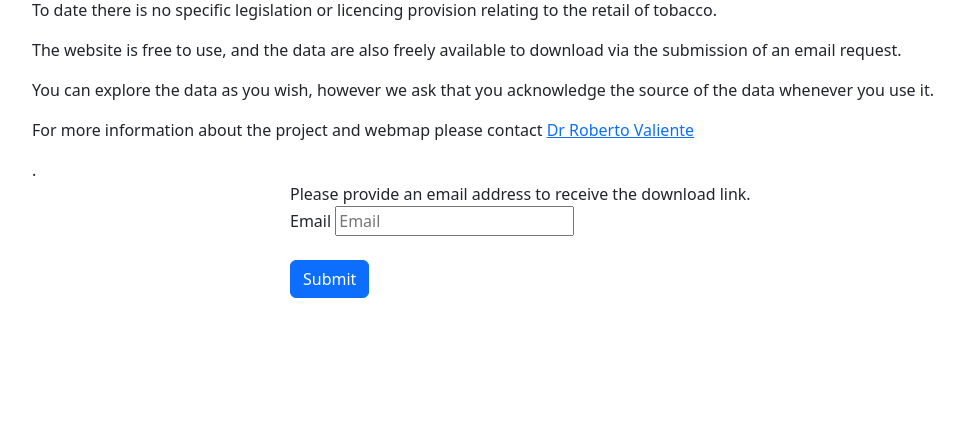
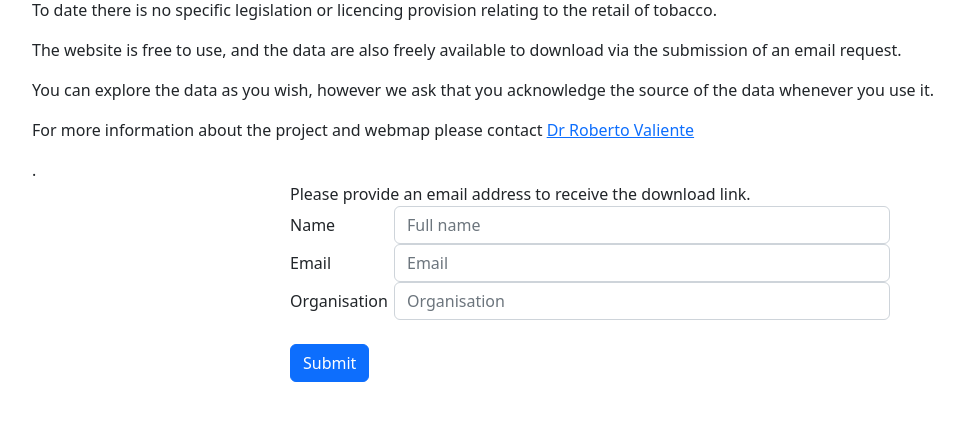
Before and after one commit to dawiedotcom/CRESHMap, a Flask app: page /download in a window 1280 px wide. Shown: the part 202-623 px from the top of the page, without its empty margins (50-1013 px from the left). Run offline with Flask 3, Linux system fonts and the light colour scheme; parts of the project's set-up code (start-up, migrations or seed data) failed here and were passed over.

Commit message:
Add name and organization for the download form

```diff
--- a/CRESHMap/email.py
+++ b/CRESHMap/email.py
@@ -2,7 +2,7 @@ import smtplib
 from email.message import EmailMessage
 
 email_message = '''
-Dear Cresh Map user,
+Dear {name},
 
 Thank you for your interest in the Cresh Map data set. You can download the data set by clicking on the link below:
 
@@ -12,9 +12,9 @@ Best regards
 www.creshmap.com
 '''
 
-def send_download_link(from_address, smtp_server, to_address, dl_hash, tldn):
+def send_download_link(from_address, smtp_server, name, to_address, dl_hash, tldn):
 
-    msg_text = email_message.format(dl_hash=dl_hash, tldn=tldn)
+    msg_text = email_message.format(dl_hash=dl_hash, tldn=tldn, name=name)
 
     msg = EmailMessage()
     msg.set_content(msg_text)
--- a/CRESHMap/models.py
+++ b/CRESHMap/models.py
@@ -97,3 +97,5 @@ class DownloadLink(db.Model):
     download_hash = db.Column(db.String())
     salt = db.Column(db.String())
     last_accessed = db.Column(db.DateTime())
+    organization = db.Column(db.String())
+    name = db.Column(db.String())
--- a/CRESHMap/routes.py
+++ b/CRESHMap/routes.py
@@ -158,13 +158,19 @@ def download():
                 navigation=menu_items(),
             )
 
+        if request.form['name'] == '':
+            flash("Please provide a full name.")
+            return render_template(
+                'download.html',
+                navigation=menu_items(),
+            )
+
         download_links = db.session.query(
             DownloadLink
         ).where(
             DownloadLink.email == request.form['email']
         ).all()
 
-        print(download_links)
         if download_links == []:
             # Create a new entry for this email address
             download_link = DownloadLink()
@@ -172,15 +178,23 @@ def download():
             download_link.download_hash = make_random_hash()
             download_link.last_accessed = datetime.datetime(1970, 1, 1)
 
+        else:
+            download_link = download_links[0]
+
+        if (not download_link.name == request.form or
+            not download_link.organization == request.organization):
+
+            download_link.name = request.form['name']
+            download_link.organization = request.form['organization']
+
             db.session.add(download_link)
             db.session.commit()
-        else:
-            download_link = download_links[0]
 
         if app.config['EMAIL_FROM_ADDR'] and app.config['EMAIL_SMTP_SERV']:
             send_download_link(
                 app.config['EMAIL_FROM_ADDR'],
                 app.config['EMAIL_SMTP_SERV'],
+                download_link.name,
                 download_link.email,
                 download_link.download_hash,
                 app.config['DOMAIN']
--- a/CRESHMap/templates/download.html
+++ b/CRESHMap/templates/download.html
@@ -22,9 +22,26 @@
     <div style="width:600px; margin:0 auto;">
         <form method="post">
             Please provide an email address to receive the download link.
-            <div class="form-group">
-                <label for="email">Email</label>
-                <input type="text" name="email" placeholder="Email" />
+
+            <div class="form-group row">
+                <label class="col-sm-2 col-form-label" for="name">Name</label>
+                <div class="col-sm-10">
+                    <input class="form-control" type="text" name="name" placeholder="Full name" />
+                </div>
+            </div>
+
+            <div class="form-group row">
+                <label class="col-sm-2 col-form-label" for="email">Email</label>
+                <div class="col-sm-10">
+                    <input class="form-control" type="text" name="email" placeholder="Email" />
+                </div>
+            </div>
+
+            <div class="form-group row">
+                <label class="col-sm-2 col-form-label" for="organization">Organisation</label>
+                <div class="col-sm-10">
+                    <input class="form-control" type="text" name="organization" placeholder="Organisation" />
+                </div>
             </div>
             <br>
             {% with messages = get_flashed_messages(with_categories=true) %}
```
